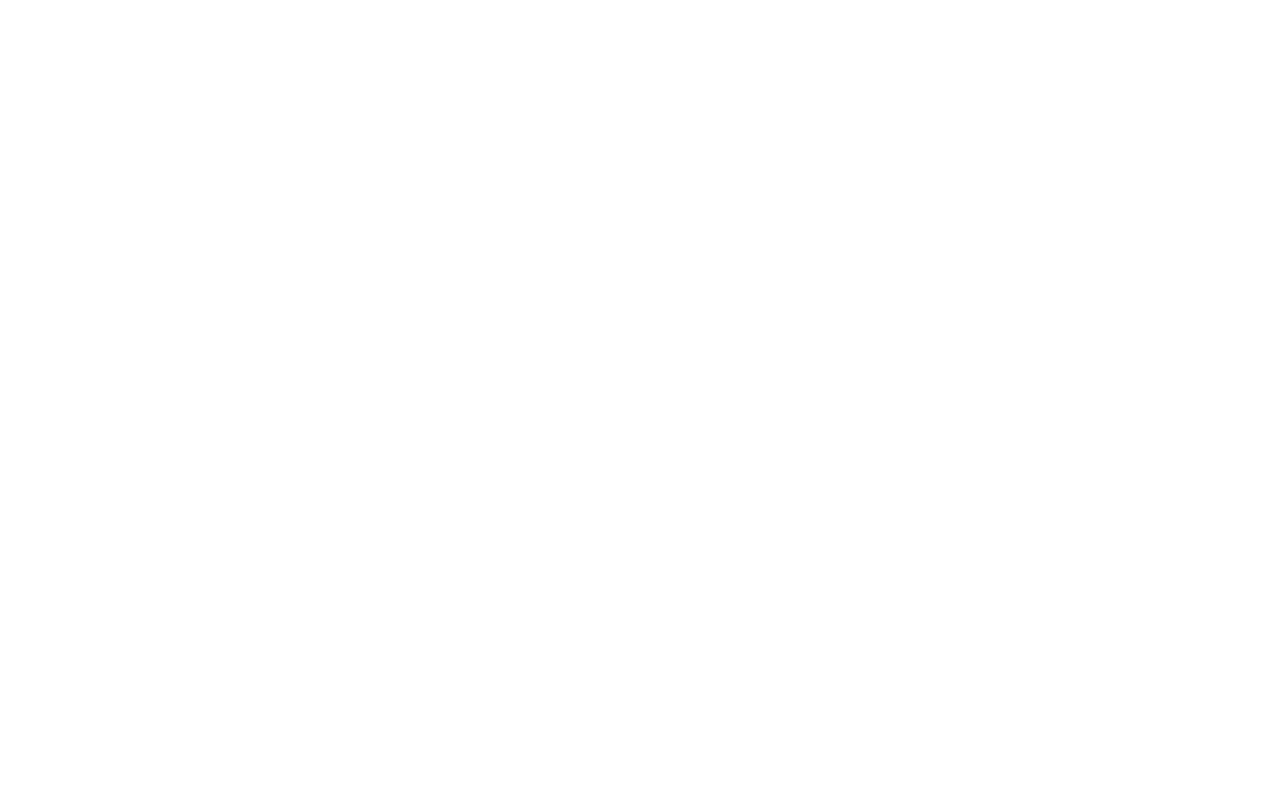
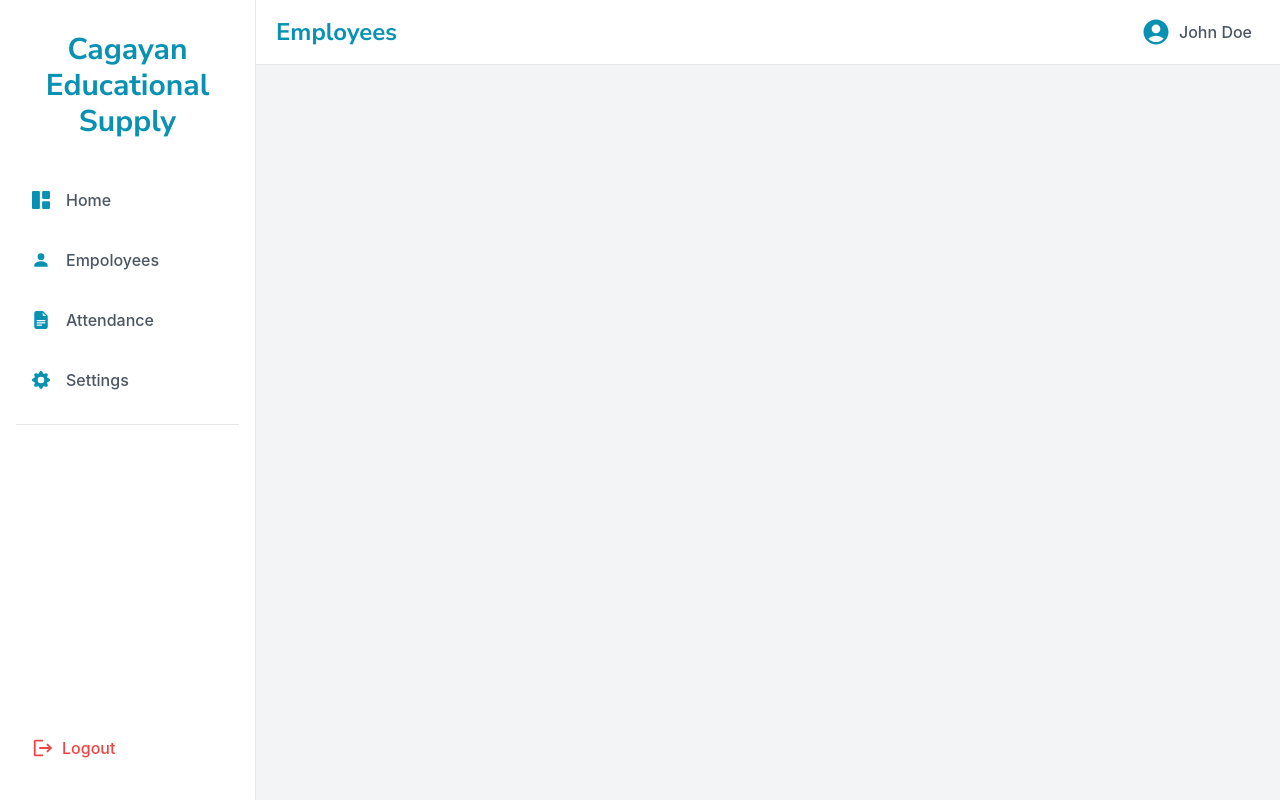
Before and after one commit to kyledevfy/isdm-final-project-frontend, a React (Create React App) app: page /employees in a window 1280 px wide. Before the commit this address had no page. Built offline with nearby package versions, Linux system fonts and the light colour scheme.

Commit message:
Added header

```diff
--- a/src/assets/css/index.css
+++ b/src/assets/css/index.css
@@ -1,3 +1,10 @@
+/* fonts */
+@import url("https://fonts.googleapis.com/css2?family=Nunito+Sans:ital,wght@0,200;0,300;0,400;0,600;0,700;0,800;0,900;1,200;1,300;1,400;1,600;1,700;1,800;1,900&display=swap");
+
 .sidebar {
   transition: 0.3s ease-in-out;
 }
+
+.font-nunito {
+  font-family: "Nunito Sans", sans-serif;
+}
--- /dev/null
+++ b/src/components/header.js
@@ -0,0 +1,22 @@
+import React from "react";
+import { MdAccountCircle } from "react-icons/md";
+
+const Header = ({ headerTitle }) => {
+  return (
+    <div className="header bg-white border-b flex justify-between items-center px-5 py-4">
+      <div className="header-title">
+        <h1 className="text-2xl text-cyan-600 font-bold font-nunito">
+          {headerTitle}
+        </h1>
+      </div>
+      <div className="header-profile">
+        <div className="flex items-center px-4 -mx-2">
+          <MdAccountCircle size={30} className="text-cyan-600" />
+          <h4 className="ml-2 font-medium text-gray-600">John Doe</h4>
+        </div>
+      </div>
+    </div>
+  );
+};
+
+export default Header;
--- a/src/components/sidebar.js
+++ b/src/components/sidebar.js
@@ -5,19 +5,19 @@
   BsFillFileEarmarkTextFill,
   BsGearFill,
 } from "react-icons/bs";
-import { MdAccountCircle } from "react-icons/md";
+import { MdLogout } from "react-icons/md";
 
 const Sidebar = () => {
   return (
     <div className="sidebar absolute -left-64 lg:left-0 flex flex-col w-64 h-screen px-4 py-8 bg-white border-r">
-      <h2 className="text-3xl text-center font-semibold text-cyan-600 mb-4">
+      <h2 className="text-3xl text-center font-bold font-nunito text-cyan-600 mb-4">
         Cagayan Educational Supply
       </h2>
       <div className="flex flex-col justify-between flex-1 mt-6">
         <nav>
           <a
-            className="flex items-center px-4 py-2 text-gray-700 bg-gray-200 rounded-md"
-            href="#"
+            className="flex items-center px-4 py-2 text-gray-600 transition-colors duration-200 transform rounded-md hover:bg-gray-200 hover:text-gray-700"
+            href="/"
           >
             <BsFillGrid1X2Fill size={18} className="text-cyan-600" />
             <span className="mx-4 font-medium">Home</span>
@@ -25,7 +25,7 @@
 
           <a
             className="flex items-center px-4 py-2 mt-5 text-gray-600 transition-colors duration-200 transform rounded-md hover:bg-gray-200 hover:text-gray-700"
-            href="#"
+            href="/employees"
           >
             <BsFillPersonFill size={18} className="text-cyan-600" />
             <span className="mx-4 font-medium">Empoloyees</span>
@@ -51,12 +51,9 @@
 
           <hr className="my-6 border-gray-200" />
         </nav>
-
-        <div className="flex items-center px-4 -mx-2">
-          <MdAccountCircle size={28} className="text-cyan-600" />
-          <h4 className="mx-2 font-medium text-gray-800 hover:underline">
-            John Doe
-          </h4>
+        <div className="flex items-center cursor-pointer px-4 py-2 transition-colors duration-200 transform rounded-md text-red-500 hover:bg-gray-200 hover:text-red-600">
+          <MdLogout size={22} />
+          <h4 className="ml-2 mr-6 font-medium">Logout</h4>
         </div>
       </div>
     </div>
--- /dev/null
+++ b/src/pages/employees/employees.js
@@ -0,0 +1,16 @@
+import React from "react";
+import Header from "../../components/header";
+import Sidebar from "../../components/sidebar";
+
+const Employees = () => {
+  return (
+    <div className="employees relative min-h-screen bg-gray-100">
+      <Sidebar />
+      <div className="employees-body ml-0 lg:ml-64">
+        <Header headerTitle={"Employees"} />
+      </div>
+    </div>
+  );
+};
+
+export default Employees;
--- a/src/pages/home/home.js
+++ b/src/pages/home/home.js
@@ -1,4 +1,5 @@
 import React from "react";
+import Header from "../../components/header";
 import Sidebar from "../../components/sidebar";
 
 const Home = () => {
@@ -7,6 +8,7 @@
       <div className="home relative min-h-screen bg-gray-100">
         <Sidebar />
         <div className="home-body ml-0 lg:ml-64">
+          <Header headerTitle={"Home"} />
           <h1>Hello World</h1>
         </div>
       </div>
--- a/src/pages/main.js
+++ b/src/pages/main.js
@@ -1,5 +1,6 @@
 import React from "react";
 import { Route, Routes } from "react-router-dom";
+import Employees from "./employees/employees";
 import Home from "./home/home";
 import Login from "./login/login";
 
@@ -12,6 +13,9 @@
       <Routes>
         <Route exact path="/login" element={<Login />} />
       </Routes>
+      <Routes>
+        <Route exact path="/employees" element={<Employees />} />
+      </Routes>
     </div>
   );
 };
```
